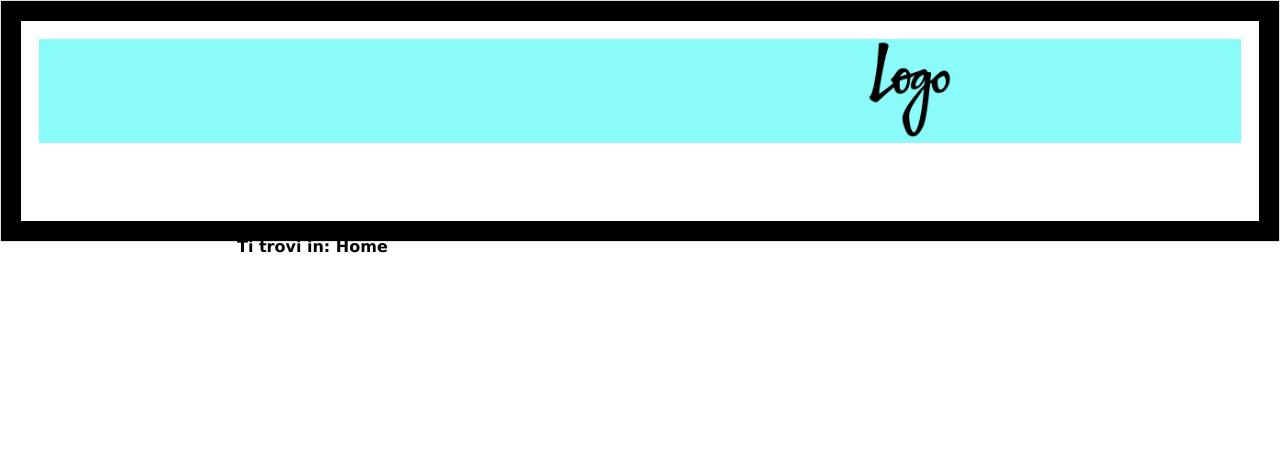
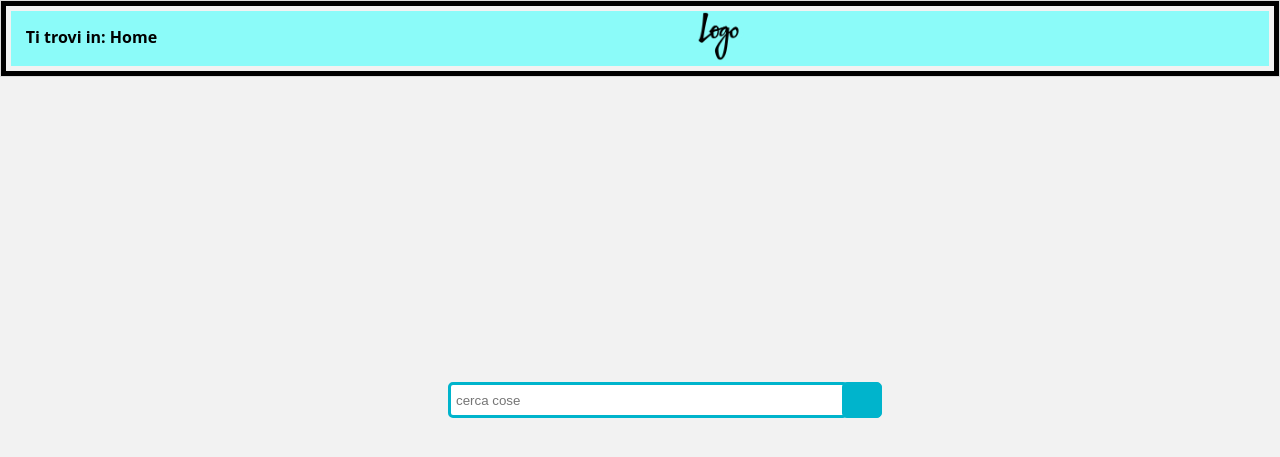
Before and after one commit to vasiletusa/EventSharing, a PHP site: page /home.html in a window 1280 px wide. Shown: the top 457 px of the page. Run offline with PHP 8.4, Linux system fonts and the light colour scheme.

Commit message:
ho fatto cose
molte cose

```diff
--- a/home.css
+++ b/home.css
@@ -13,6 +13,8 @@ html, body{
 	margin: auto;
 	font-family: Verdana, Arial, Helvetica, sans-serif;	/*se c'e' prende il primo font, altrimenti gli altri.*/
 	font-size: 100%;	/*il font sara' grande quanto l'utente ha impostato, teniamo conto delle preferenze del utente*/
+	background: #f2f2f2;
+  	font-family: 'Open Sans', sans-serif;
 }
 
 body{
@@ -22,16 +24,16 @@ body{
 /*SEZIONE HEADER*/
 #header{	/* # operatore di attribuzione per il campo id dei tag*/
 	/*text-align: center;*/
-	border: 20px solid black;
-	min-height: 10.5em;
-	padding: 1em;
+	border: 5px solid black;
+	min-height: 1.5em;
+	padding: 0.3em;
 }
 
 
 #breadcrumb h3{
 	font-size: 100%;	/*il font sara' grande quanto l'utente ha impostato, teniamo conto delle preferenze del utente*/
 	text-align: left;
-	margin: 200px;
+	margin: 15px;
 	float: left;
 }
 
@@ -39,12 +41,60 @@ body{
 	/*l'immagine adra' al centro*/
 	text-align: center;
 	background-color: #8bfbf9;
-	margin: 2px;
+
 
 
 }
 #logo img{
-	height: 100px;
+	height: 50px;
+	width: 50px;
 
 }
-hkb
+
+/*//////////////////////////////////////////////////BARRA DI SEARCH/////////////////////////////////////////////*/
+
+
+
+
+.search {
+  width: 100%;
+  position: relative
+}
+
+.searchTerm {
+  float: left;
+  width: 100%;
+  border: 3px solid #00B4CC;
+  padding: 5px;
+  height: 20px;
+  border-radius: 5px;
+  outline: none;
+  color: #9DBFAF;
+}
+
+.searchTerm:focus{
+  color: #00B4CC;
+}
+
+.searchButton {
+  position: absolute;
+  right: -50px;
+  width: 40px;
+  height: 36px;
+  border: 1px solid #00B4CC;
+  background: #00B4CC;
+  text-align: center;
+  color: #fff;
+  border-radius: 5px;
+  cursor: pointer;
+  font-size: 20px;
+}
+
+/*Resize the wrap to see the search bar change!*/
+.wrap{
+  width: 30%;
+  position: absolute;
+  top: 50%;
+  left: 50%;
+  transform: translate(-50%, -50%);
+}
--- a/home.html
+++ b/home.html
@@ -2,7 +2,7 @@
 <html>
 	<head>
 		<title>HOME-EventSharing</title>
-		<link rel="stylesheet" href="home.css" type="text/css" />
+		<link rel="stylesheet" href="home.css" type="text/css"/>
 	</head>
 
 
@@ -18,8 +18,20 @@
 				<img src="logo1.png" alt="Logo Event Sharing">
 			</p>
 
+
+			<div class="wrap">	<!--BARRA DI RICERCA CON PULSANTE AVVIO RICERCA-->
+		   		<div class="search">
+		      		<input type="text" class="searchTerm" placeholder="cerca cose">
+		      		<button type="submit" class="searchButton">
+		        		<i class="fa fa-search"></i>
+		     		</button>
+		   		</div>
+			</div>
+
+
+
 			<div id=menu>
-				<!--o facciamo l'ancora down page, otroviamo uno script per l'apertura del menu-->
+				<!--o facciamo l'ancora down page, o troviamo uno script per l'apertura del menu-->
 
 			</div>
 		</div>
```
Also changed, not shown: prove/GET.html (+1 -8 lines).
